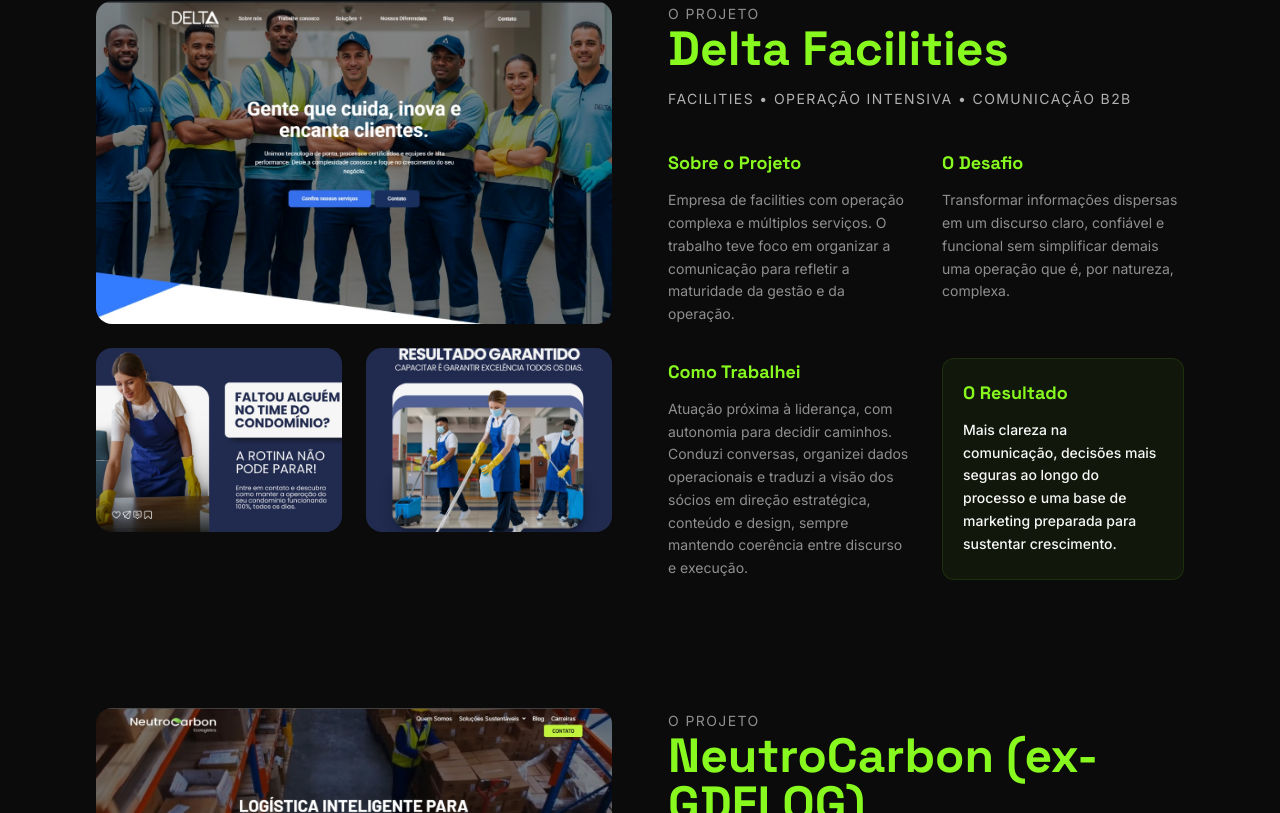
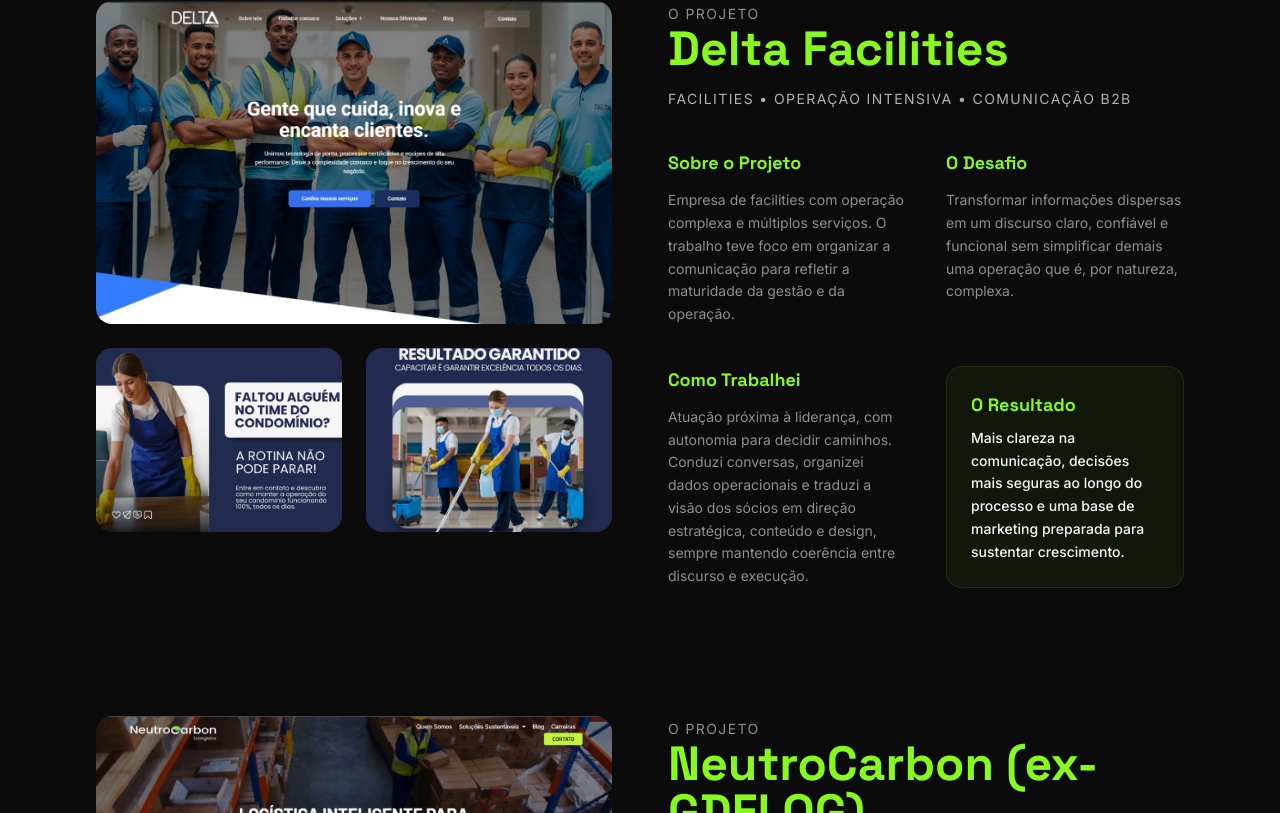
Before and after one commit to caiquenaimi/portifolio-Bryan-Hansel, a Next.js app: page / in a window 1280 px wide. Shown: the part 4067-4880 px from the top of the page. Built offline with nearby package versions, Linux system fonts and the light colour scheme.

Commit message:
atualiza o componente Projects com melhorias na estrutura e formatação do layout, garantindo melhor alinhamento e clareza nas informações apresentadas

```diff
--- a/components/projects.tsx
+++ b/components/projects.tsx
@@ -133,7 +133,7 @@ function ProjectCard({ project }: { project: (typeof projects)[0] }) {
 
         {/* COLUNA DIREITA — TEXTO */}
         <div className="flex flex-col h-full">
-          {/* Header do Projeto */}
+          {/* Header fixo no topo */}
           <div className="space-y-4 mb-10">
             <span className="text-sm tracking-widest uppercase text-muted-foreground">
               O projeto
@@ -146,8 +146,9 @@ function ProjectCard({ project }: { project: (typeof projects)[0] }) {
             </p>
           </div>
 
-          {/* Grid de Informações: Organiza em 2 colunas para ocupar o espaço */}
-          <div className="grid grid-cols-1 md:grid-cols-2 gap-8">
+          {/* O GRID COM ALTURA TOTAL:
+      'grid-rows-2' ou 'flex-1 grid' garante que ele ocupe o espaço até o fim das imagens */}
+          <div className="flex-1 grid grid-cols-1 md:grid-cols-2 gap-x-10 gap-y-10">
             <div className="space-y-3">
               <h4 className="font-[family-name:var(--font-heading)] text-lg font-bold text-accent">
                 Sobre o Projeto
@@ -175,9 +176,10 @@ function ProjectCard({ project }: { project: (typeof projects)[0] }) {
               </p>
             </div>
 
-            {/* O Resultado agora preenche a lacuna ao lado do "Como Trabalhei" */}
-            <div className="space-y-3 p-5 bg-accent/5 rounded-xl border border-accent/10">
-              <h4 className="font-[family-name:var(--font-heading)] text-lg font-bold text-accent">
+            {/* O RESULTADO DENTRO DO GRID E ALINHADO NA BASE:
+        'self-end' faz ele colar no fundo da célula, alinhando com a imagem. */}
+            <div className="self-end p-6 bg-accent/5 rounded-2xl border border-accent/10">
+              <h4 className="font-[family-name:var(--font-heading)] text-lg font-bold text-accent mb-2">
                 O Resultado
               </h4>
               <p className="text-foreground leading-relaxed text-sm font-medium">
```
